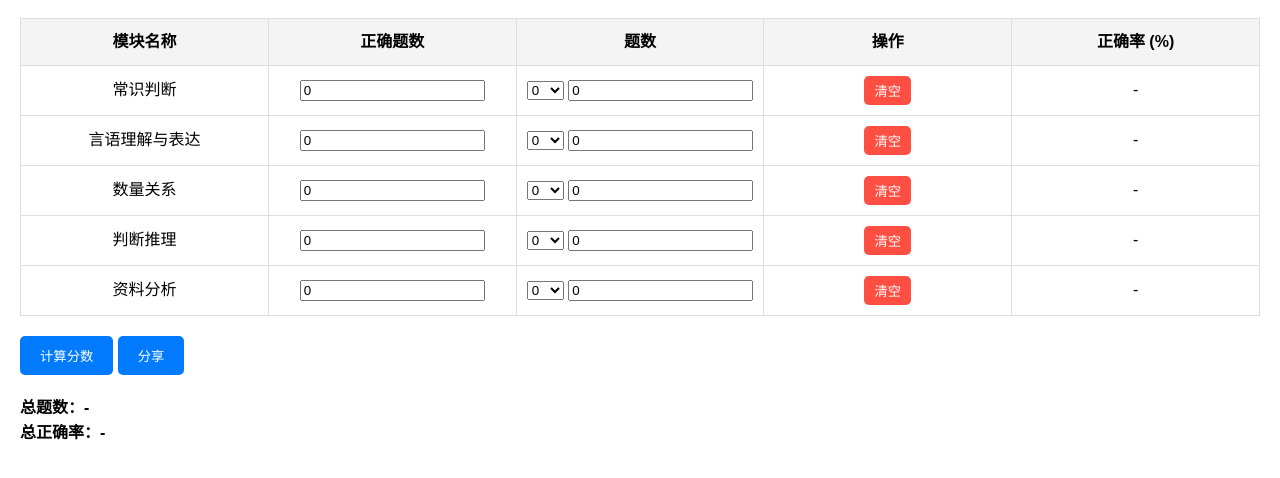
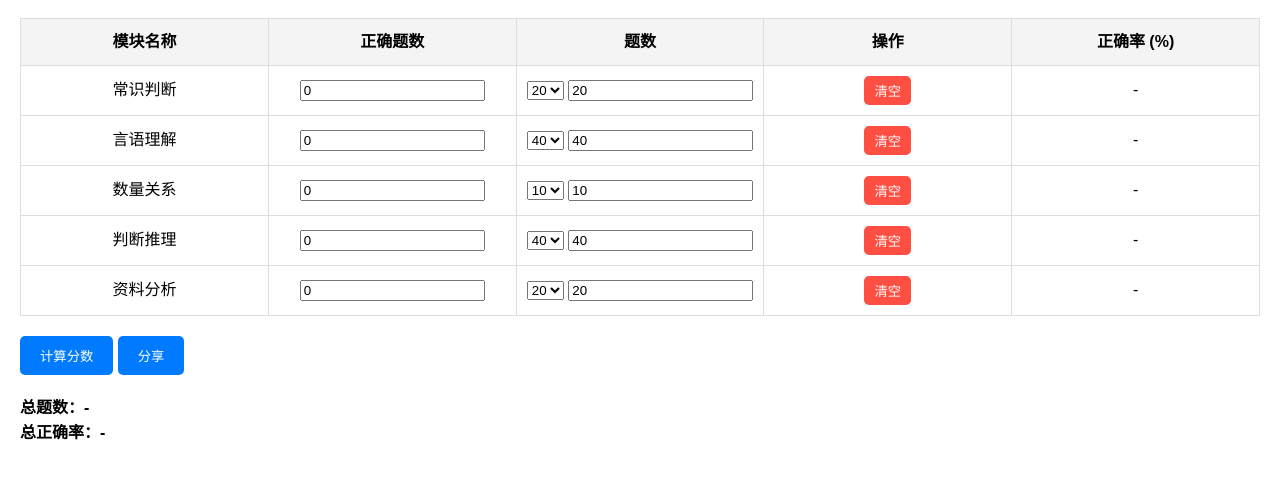
Before and after one commit to Mr-rice3/xc-calculator, a plain HTML site: page index.html in a window 1280 px wide. Shown: the part 76-554 px from the top of the page. Drawn offline with Linux system fonts and the light colour scheme.

Commit message:
优化细节

```diff
--- a/index.html
+++ b/index.html
@@ -4,7 +4,7 @@
 <head>
     <meta charset="UTF-8">
     <meta name="viewport" content="width=device-width, initial-scale=1.0">
-    <title>行测分数计算</title>
+    <title>行测分数计算器</title>
     <style>
         body {
             font-family: Arial, sans-serif;
@@ -207,34 +207,34 @@
                 <td><input type="number" id="correct1" min="0" value="0"></td>
                 <td>
                     <select id="total1" onchange="selectTotal(1)">
-                        <option value="0">0</option>
+                        <option value="10">10</option>
+                        <option value="15">15</option>
+                        <option value="20" selected>20</option>
+                        <option value="25">25</option>
+                        <option value="30">30</option>
+                        <option value="35">35</option>
+                        <option value="40">40</option>
+                    </select>
+                    <input type="number" id="total1-input" min="0" value="20" oninput="inputTotal(1)">
+                </td>
+                <td><button class="clear-btn" onclick="clearInput(1)">清空</button></td>
+                <td id="accuracy1">-</td>
+            </tr>
+            <!-- 其他模块保持相同结构 -->
+            <tr>
+                <td>言语理解</td>
+                <td><input type="number" id="correct2" min="0" value="0"></td>
+                <td>
+                    <select id="total2" onchange="selectTotal(2)">
                         <option value="10">10</option>
                         <option value="15">15</option>
                         <option value="20">20</option>
                         <option value="25">25</option>
                         <option value="30">30</option>
                         <option value="35">35</option>
+                        <option value="40" selected>40</option>
                     </select>
-                    <input type="number" id="total1-input" min="0" value="0" oninput="inputTotal(1)">
-                </td>
-                <td><button class="clear-btn" onclick="clearInput(1)">清空</button></td>
-                <td id="accuracy1">-</td>
-            </tr>
-            <!-- 其他模块保持相同结构 -->
-            <tr>
-                <td>言语理解与表达</td>
-                <td><input type="number" id="correct2" min="0" value="0"></td>
-                <td>
-                    <select id="total2" onchange="selectTotal(2)">
-                        <option value="0">0</option>
-                        <option value="10">10</option>
-                        <option value="15">15</option>
-                        <option value="20">20</option>
-                        <option value="25">25</option>
-                        <option value="30">30</option>
-                        <option value="35">35</option>
-                    </select>
-                    <input type="number" id="total2-input" min="0" value="0" oninput="inputTotal(2)">
+                    <input type="number" id="total2-input" min="0" value="40" oninput="inputTotal(2)">
                 </td>
                 <td><button class="clear-btn" onclick="clearInput(2)">清空</button></td>
                 <td id="accuracy2">-</td>
@@ -244,15 +244,15 @@
                 <td><input type="number" id="correct3" min="0" value="0"></td>
                 <td>
                     <select id="total3" onchange="selectTotal(3)">
-                        <option value="0">0</option>
-                        <option value="10">10</option>
+                        <option value="10" selected>10</option>
                         <option value="15">15</option>
                         <option value="20">20</option>
                         <option value="25">25</option>
                         <option value="30">30</option>
                         <option value="35">35</option>
+                        <option value="40">40</option>
                     </select>
-                    <input type="number" id="total3-input" min="0" value="0" oninput="inputTotal(3)">
+                    <input type="number" id="total3-input" min="0" value="10" oninput="inputTotal(3)">
                 </td>
                 <td><button class="clear-btn" onclick="clearInput(3)">清空</button></td>
                 <td id="accuracy3">-</td>
@@ -262,15 +262,15 @@
                 <td><input type="number" id="correct4" min="0" value="0"></td>
                 <td>
                     <select id="total4" onchange="selectTotal(4)">
-                        <option value="0">0</option>
                         <option value="10">10</option>
                         <option value="15">15</option>
                         <option value="20">20</option>
                         <option value="25">25</option>
                         <option value="30">30</option>
                         <option value="35">35</option>
+                        <option value="40" selected>40</option>
                     </select>
-                    <input type="number" id="total4-input" min="0" value="0" oninput="inputTotal(4)">
+                    <input type="number" id="total4-input" min="0" value="40" oninput="inputTotal(4)">
                 </td>
                 <td><button class="clear-btn" onclick="clearInput(4)">清空</button></td>
                 <td id="accuracy4">-</td>
@@ -280,15 +280,15 @@
                 <td><input type="number" id="correct5" min="0" value="0"></td>
                 <td>
                     <select id="total5" onchange="selectTotal(5)">
-                        <option value="0">0</option>
                         <option value="10">10</option>
                         <option value="15">15</option>
-                        <option value="20">20</option>
+                        <option value="20" selected>20</option>
                         <option value="25">25</option>
                         <option value="30">30</option>
                         <option value="35">35</option>
+                        <option value="40">40</option>
                     </select>
-                    <input type="number" id="total5-input" min="0" value="0" oninput="inputTotal(5)">
+                    <input type="number" id="total5-input" min="0" value="20" oninput="inputTotal(5)">
                 </td>
                 <td><button class="clear-btn" onclick="clearInput(5)">清空</button></td>
                 <td id="accuracy5">-</td>
@@ -317,8 +317,8 @@
 
             // 清空输入框并恢复初始状态
             correctInput.value = 0;
-            totalSelect.value = 0;
-            totalInput.value = 0;
+            totalSelect.value = 40;
+            totalInput.value = 40;
 
             totalSelect.disabled = false;
             totalInput.disabled = false;
```
